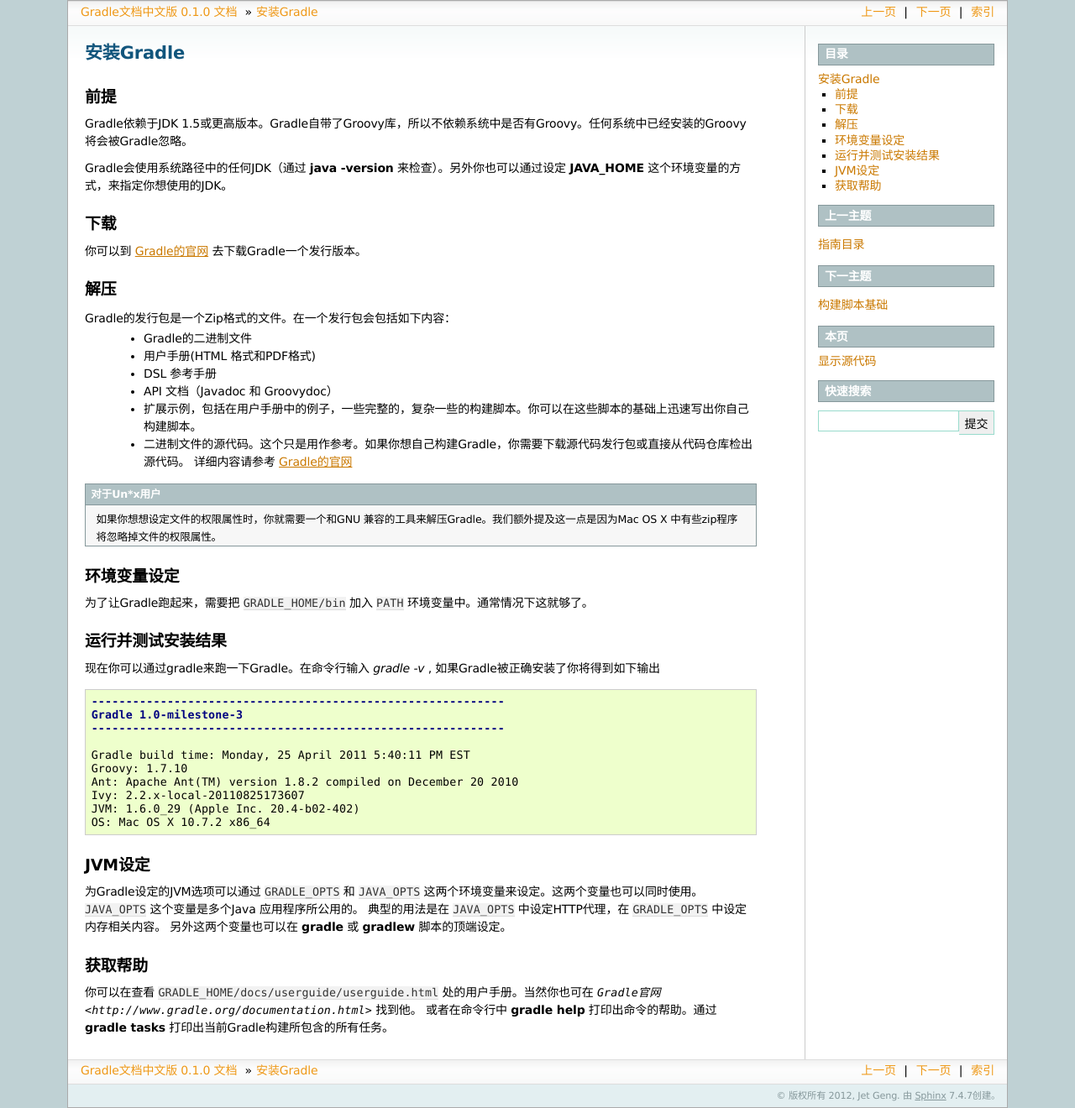
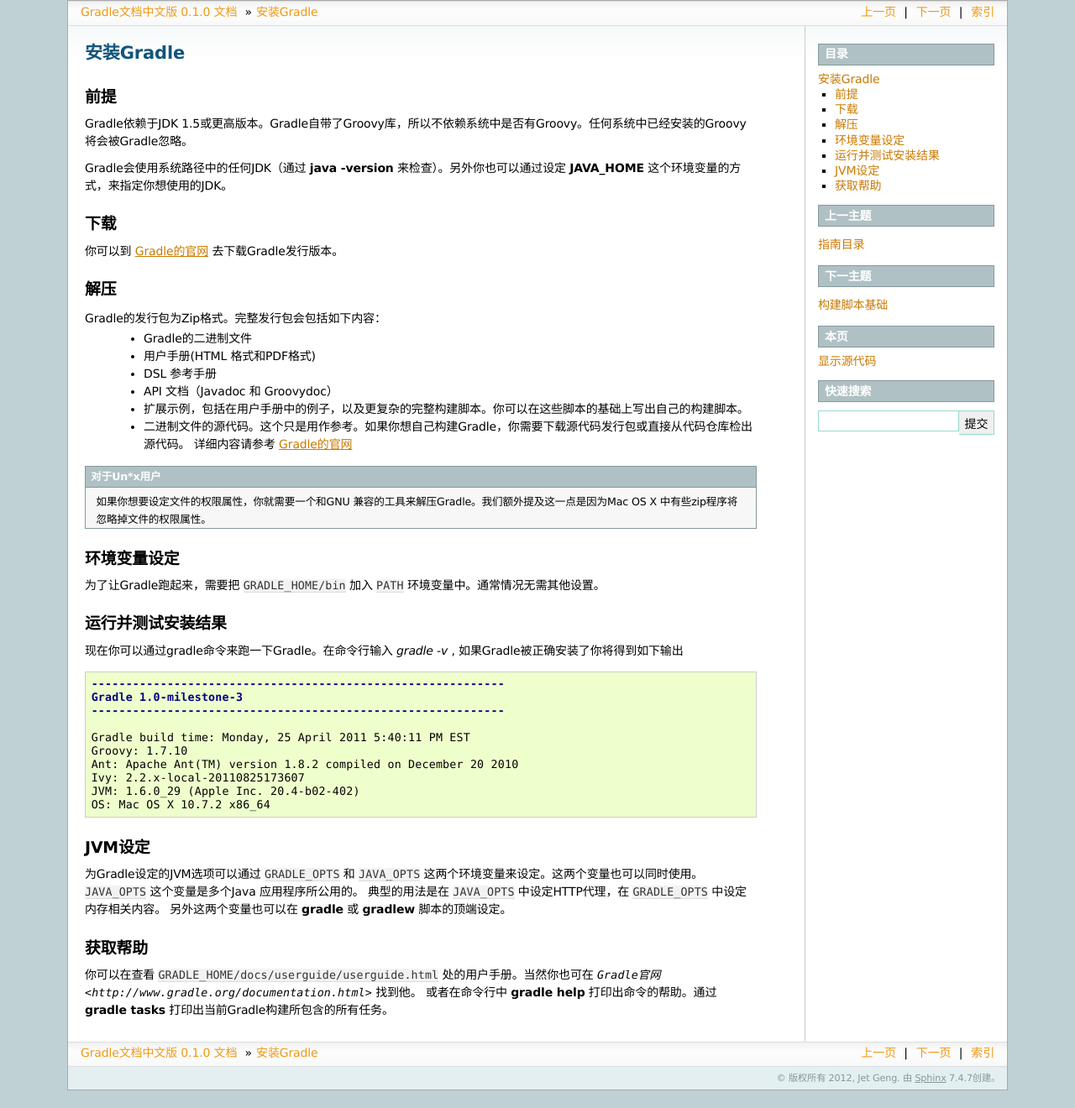
Before and after one commit to jetgeng/GradleDoc, a Sphinx documentation site: the page built from source/install.rst, in a window 1280 px wide. Shown: the whole page at 84% size. Built offline with Sphinx 7.4.7, drawn with Linux system fonts in a browser that asks for light colours; after the commit the page ends 1299 px from its top, so only the background shows below that.

Commit message:
安装模块已经被校验了。

```diff
--- a/source/install.rst
+++ b/source/install.rst
@@ -13,30 +13,30 @@
 下载
 ------------------------------------------------------------
 
-你可以到 `Gradle的官网`_ 去下载Gradle一个发行版本。
+你可以到 `Gradle的官网`_ 去下载Gradle发行版本。
 
 解压
 ------------------------------------------------------------
-Gradle的发行包是一个Zip格式的文件。在一个发行包会包括如下内容：
+Gradle的发行包为Zip格式。完整发行包会包括如下内容：
  * Gradle的二进制文件
  * 用户手册(HTML 格式和PDF格式)
  * DSL 参考手册
  * API 文档（Javadoc 和 Groovydoc）
- * 扩展示例，包括在用户手册中的例子，一些完整的，复杂一些的构建脚本。你可以在这些脚本的基础上迅速写出你自己构建脚本。
+ * 扩展示例，包括在用户手册中的例子，以及更复杂的完整构建脚本。你可以在这些脚本的基础上写出自己的构建脚本。
  * 二进制文件的源代码。这个只是用作参考。如果你想自己构建Gradle，你需要下载源代码发行包或直接从代码仓库检出源代码。 详细内容请参考 `Gradle的官网`_
 
 .. admonition:: 对于Un*x用户
 
-    如果你想想设定文件的权限属性时，你就需要一个和GNU 兼容的工具来解压Gradle。我们额外提及这一点是因为Mac OS X
+    如果你想要设定文件的权限属性，你就需要一个和GNU 兼容的工具来解压Gradle。我们额外提及这一点是因为Mac OS X
     中有些zip程序将忽略掉文件的权限属性。
 
 环境变量设定
 ------------------------------------------------------------
-为了让Gradle跑起来，需要把 ``GRADLE_HOME/bin`` 加入 ``PATH`` 环境变量中。通常情况下这就够了。
+为了让Gradle跑起来，需要把 ``GRADLE_HOME/bin`` 加入 ``PATH`` 环境变量中。通常情况无需其他设置。
 
 运行并测试安装结果
 ------------------------------------------------------------
-现在你可以通过gradle来跑一下Gradle。在命令行输入 *gradle -v* , 如果Gradle被正确安装了你将得到如下输出 ::
+现在你可以通过gradle命令来跑一下Gradle。在命令行输入 *gradle -v* , 如果Gradle被正确安装了你将得到如下输出 ::
 
         ------------------------------------------------------------
         Gradle 1.0-milestone-3
--- a/source/intr.rst
+++ b/source/intr.rst
@@ -20,6 +20,4 @@
 这个手册就像 Gradle_ 本身一样,处在一个非常活跃的开发阶段。 Gradle_ 有些部分的文档还没达到预期,有些内容还不是完全清晰易懂或者假定你已经有 Gradle_ 基础了, 我们需要你的帮助来改进这份文档。你可以在 Gradle_ 的网站上找到如何为该文档做贡献的信息。
 另外,你可以在我们 wiki_ 中找到很多例子以及其他有用的资料, 也欢迎你自己的例子资料。
 
-.. _wiki: http://docs.codehaus.org/display/GRADLE/User+guide
-.. _Gradle: http://gradle.org
-.. _Ivy: http://ant.apache.org/ivy/
+.. include:: links.rst
--- a/source/javaquick.rst
+++ b/source/javaquick.rst
@@ -4,3 +4,8 @@
 
 Java项目快速上手
 ============================
+
+Java 插件
+------------------------------------------------------------
+
+正如前面所见，Groovy是一个通用的构建工具。他几乎可以构建任何你想构建的。不过，如果你在不在构建脚本中写点代码的话，那他就什么也干。
--- /dev/null
+++ b/source/links.rst
@@ -0,0 +1,6 @@
+
+.. _wiki: http://docs.codehaus.org/display/GRADLE/User+guide
+.. _Gradle: http://gradle.org
+.. _Ivy: http://ant.apache.org/ivy/
+.. _DSL: http://en.wikipedia.org/wiki/Domain-specific_language
+.. _ASL: http://www.apache.org/licenses/LICENSE-2.0.html
```
Also changed, not shown: source/overview.rst (+8 -8 lines).
